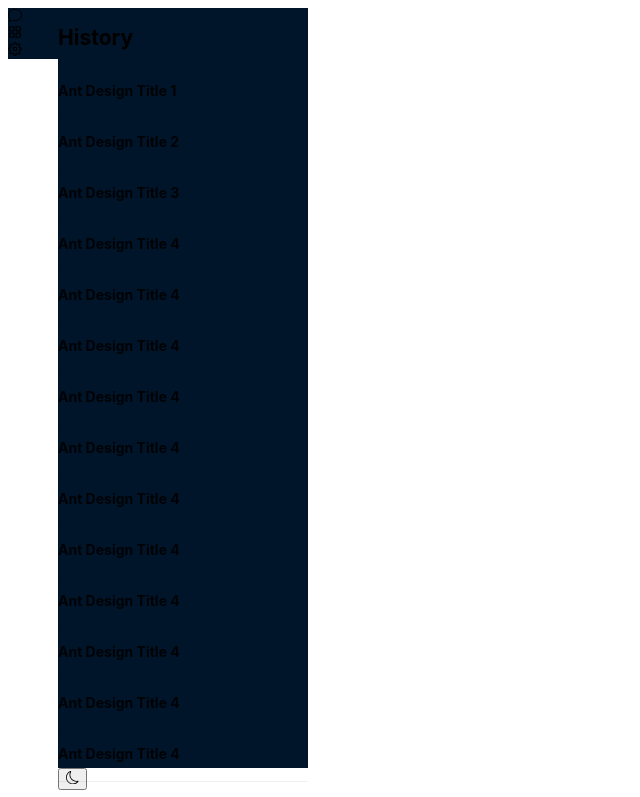
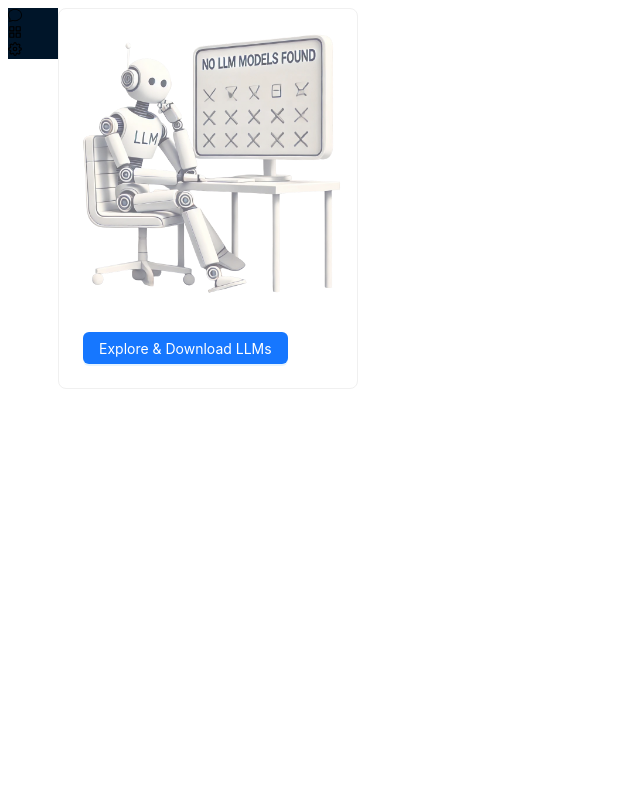
Before and after one commit to introlix/luna-desktop, a React (Vite) app in the folder src/renderer/: page /#/ in a window 1280 px wide. Shown: the top 797 px of the page, without its empty margins (0-640 px from the left). Built offline with nearby package versions, Linux system fonts and the light colour scheme.

Commit message:
no llm found page created

```diff
--- a/src/renderer/src/components/Layout/Layout.tsx
+++ b/src/renderer/src/components/Layout/Layout.tsx
@@ -2,17 +2,23 @@ import { Flex } from "antd"
 import { Sidebar } from "../Sidebar/Sidebar"
 import { Theme } from "../Theme/Theme"
 import { History } from "../Histroy/History"
+import { LlmNotFound } from "../LlmNotFound/LlmNotFound"
 
 
 export const Layout = () => {
+    const llmfound = false;
     return (
         <Flex>
             <div className="sidebar">
                 <Sidebar />
             </div>
-            <div className="main-content flex">
-                <History />
-                <Theme />
+            <div className="main-content w-full">
+                {llmfound ?
+                    <div className="flex">
+                        <History />
+                        <Theme />
+                    </div> :
+                    <LlmNotFound />}
             </div>
         </Flex>
     )
--- /dev/null
+++ b/src/renderer/src/components/LlmNotFound/LlmNotFound.tsx
@@ -0,0 +1,24 @@
+import { Button, Card } from "antd"
+import not_llm_found_image from "../../assets/no_llm_found.png"
+
+export const LlmNotFound = () => {
+    return (
+        <>
+            <div className="flex items-center justify-center min-h-screen bg-blue-50 dark:bg-gray-800 w-full">
+                <Card
+                    cover={<img src={not_llm_found_image} alt="No LLM Found" />}
+                    className="flex flex-col items-center justify-center p-4 bg-transparent border-none"
+                    style={{ width: 300 }}
+                >
+                    <Button
+                        type="primary"
+                        className="mt-4"
+                    >
+                        Explore & Download LLMs
+                    </Button>
+                </Card>
+            </div>
+
+        </>
+    )
+}
```
Also changed, not shown: src/renderer/src/assets/no_llm_found.png (added).
